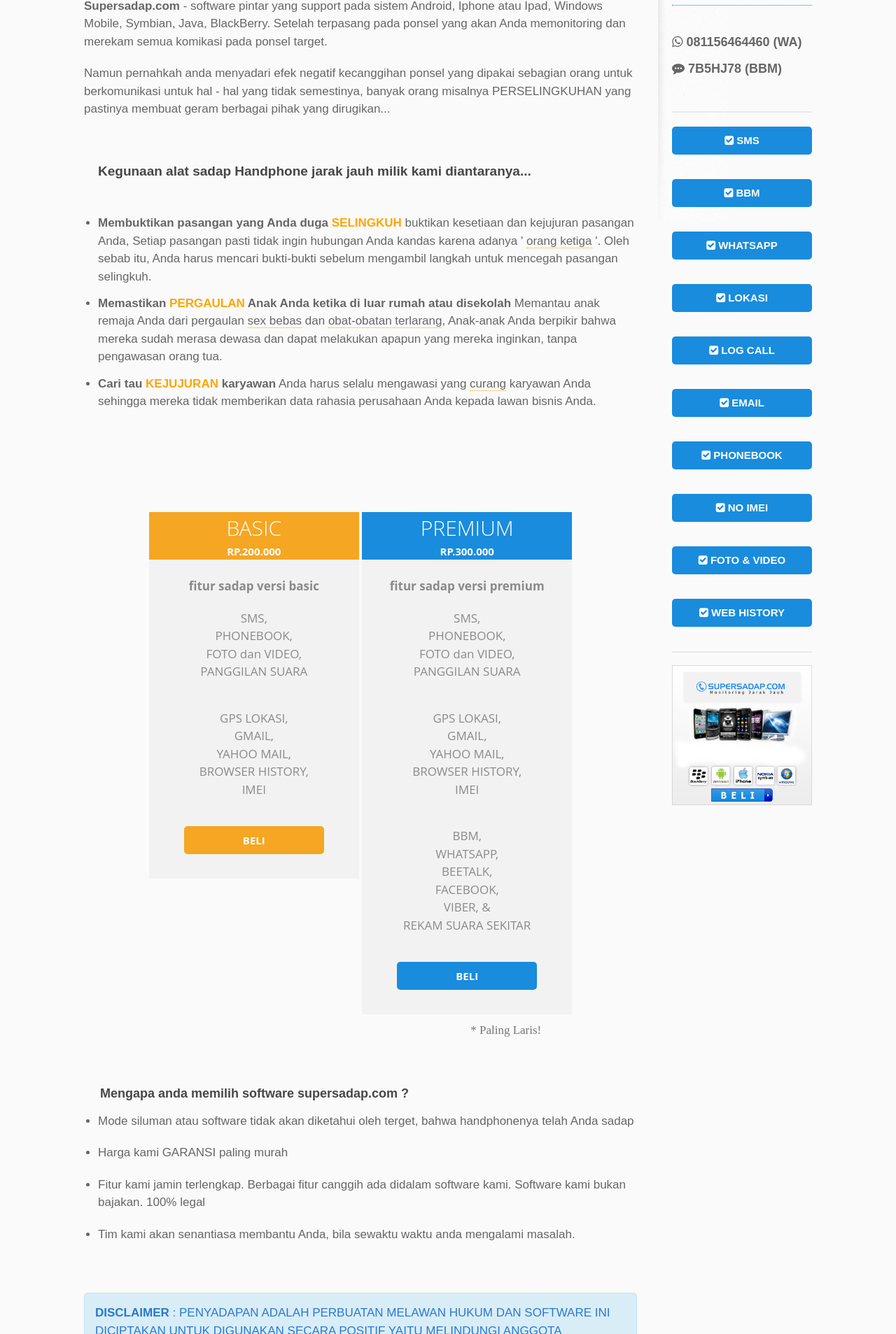
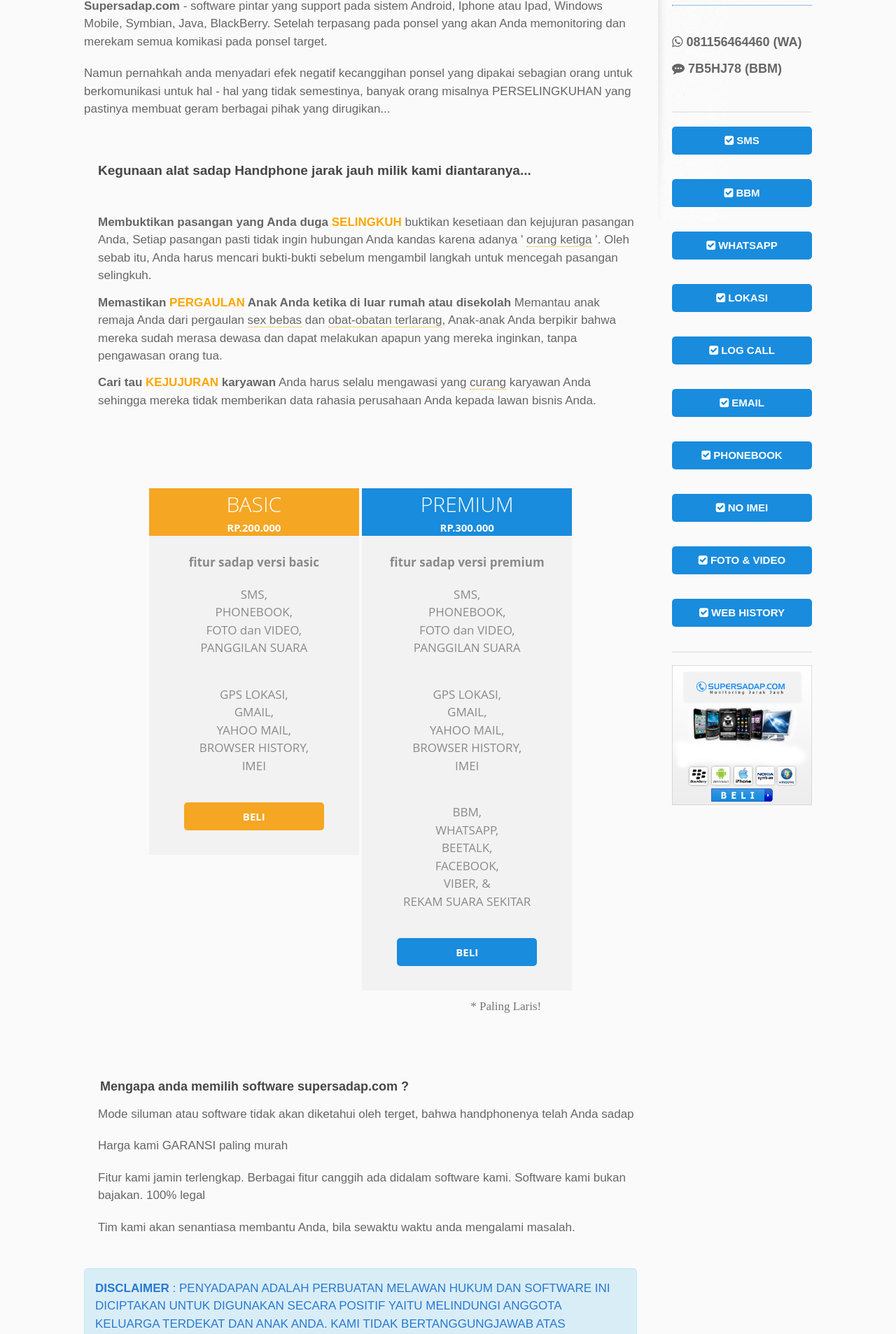
Before and after one commit to pietromenna/jekyll-architect-theme, a Jekyll site: the page built from index.html, in a window 1280 px wide. Shown: the part 374-2281 px from the top of the page at 70% size. Built offline with Jekyll 4.4.1, drawn with Linux system fonts in a browser that asks for light colours; nearby versions of some CDN libraries; Markdown is read by kramdown in place of the engine named in the settings.

Commit message:
Update style.css

```diff
--- a/css/style.css
+++ b/css/style.css
@@ -758,7 +758,10 @@ blockquote {
 
 ul {
   list-style-position: inside;
-  list-style: disc;
+   margin: 0;
+   padding: 0;
+   display:inline-block;
+   list-style: none;
   padding-left: 20px;
 }
 
@@ -1032,13 +1035,3 @@ button{
   #main-content h2 {
   font-size: 15px;
 }
-ul #list-inline li {
-    margin: 0;
-    padding: 0;
-    display:inline-block;
-    list-style: none;
-
-}
-#text-center {
-    text-align: center;
-}
```
